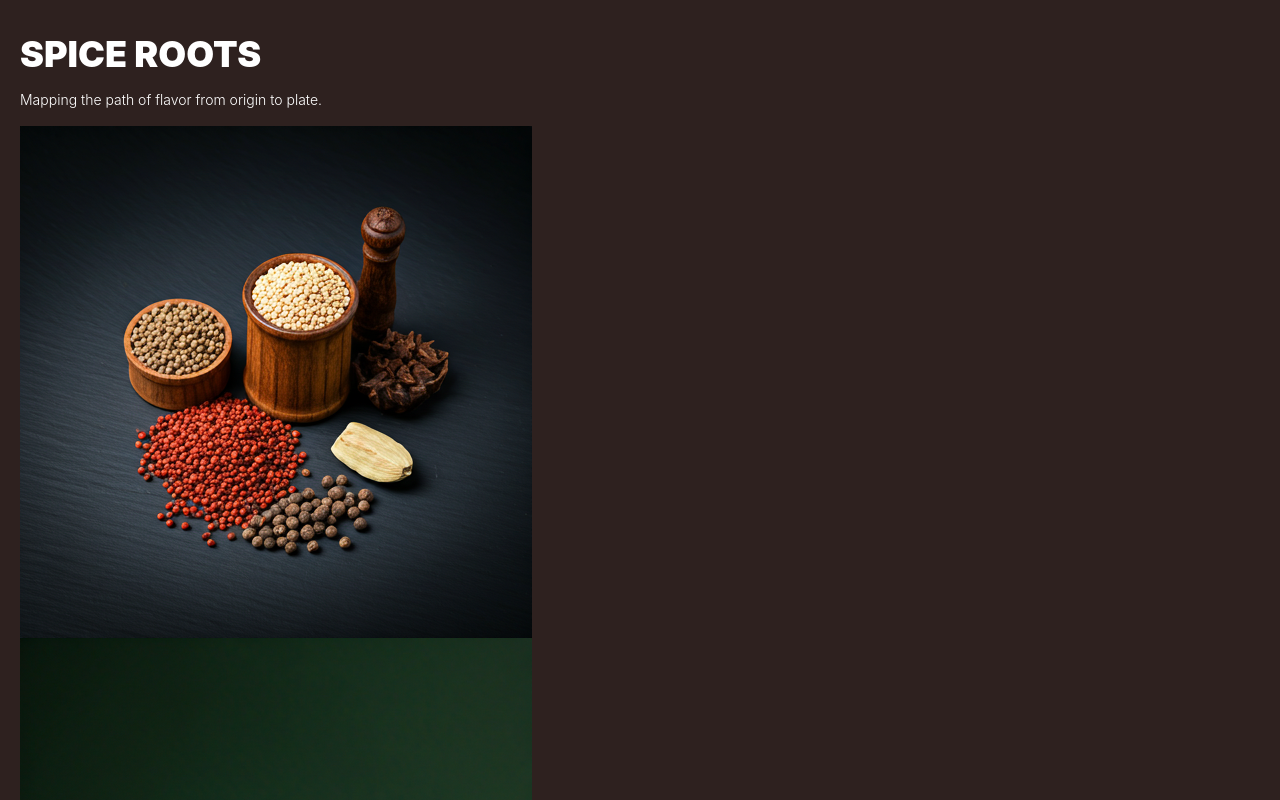
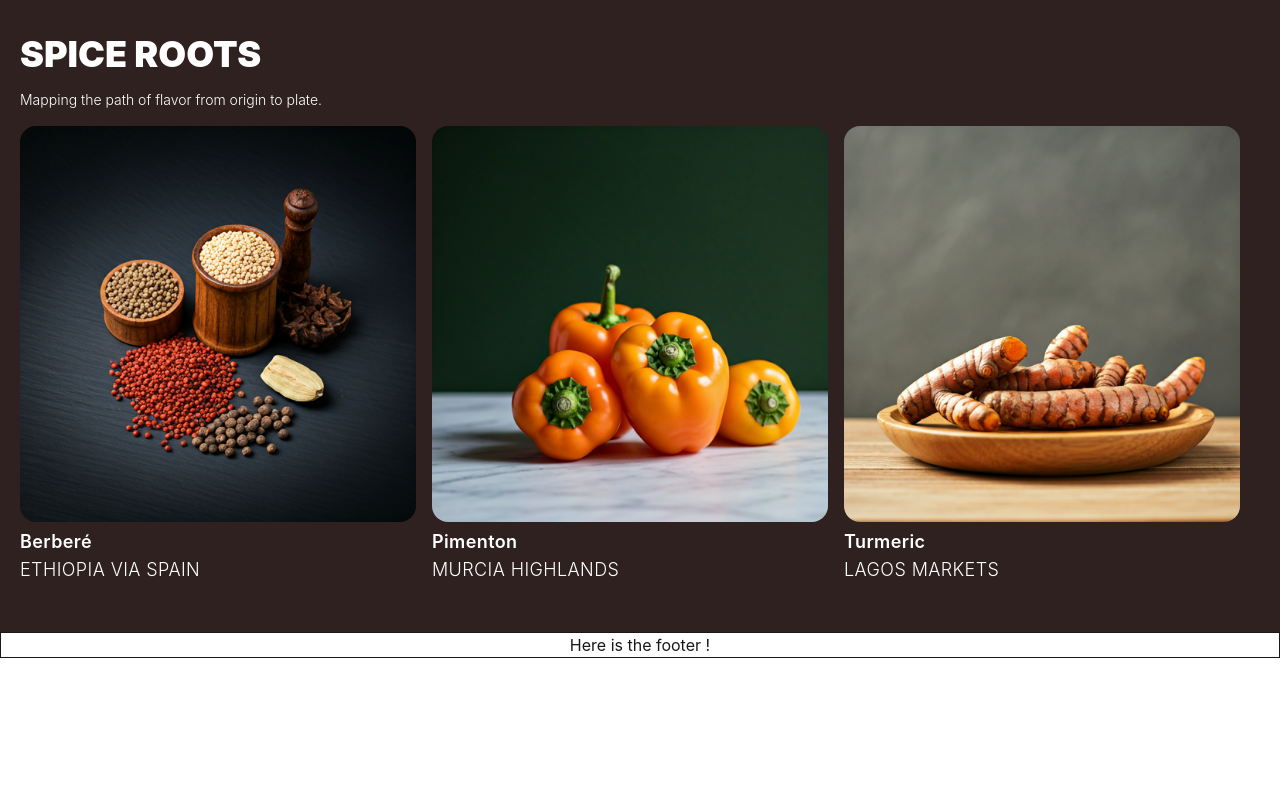
Before and after one commit to trab-ml/spicyfood, a Vue app: page / in a window 1280 px wide. Shown: the part 2640-3440 px from the top of the page. After the commit the page ends 3298 px from the top, so only its background shows below. Built offline with nearby package versions, Linux system fonts and the light colour scheme.

Commit message:
Finish SpiceRoots section

```diff
--- a/src/App.vue
+++ b/src/App.vue
@@ -1,6 +1,6 @@
 <template>
     <Header />
-    <main>
+    <main class="overflow-x-hidden">
         <RouterView />
     </main>
     <Footer />
--- a/src/components/DishItem.vue
+++ b/src/components/DishItem.vue
@@ -1,14 +1,8 @@
 <template>
-    <div :class="dish.boxClass">
-        <img
-            :src="dish.imgSrc"
-            :alt="dish.imgAlt"
-            :class="dish.imgClass"
-        />
-        <div v-if="hasDropdown" class="flex justify-center -mt-5">
-            <div
-                :class="dish.dropdownClass"
-            >
+    <div v-if="hasDropdown" :class="dish.boxClass">
+        <img :src="dish.imgSrc" :alt="dish.imgAlt" :class="dish.imgClass" />
+        <div class="flex justify-center -mt-5">
+            <div :class="dish.dropdownClass">
                 <div tabindex="0" role="button" class="text-(--primary)">
                     <svg
                         tabindex="0"
@@ -36,12 +30,22 @@
                 </div>
             </div>
         </div>
-        <!-- V-ELSE IN SpiceRoots dish mode -->
+    </div>
+    <div v-else class="carousel-item flex-col gap-1.5 overflow-hidden">
+        <img
+            :src="dish.imgSrc"
+            :alt="dish.imgAlt"
+            :class="`${dish.imgClass} rounded-2xl h-40 mr-4 sm:h-99`"
+        />
+        <div class="tracking-wide">
+            <h4 class="card-title text-sm sm:text-lg">{{ dish.name }}</h4>
+            <p class="text-sm sm:text-lg font-light">{{ dish.description }}</p>
+        </div>
     </div>
 </template>
 
 <script setup lang="ts">
-import type DishItemType from '@/types/DishItemType';
+import type DishItemType from "@/types/DishItemType";
 
-const props = defineProps<{dish: DishItemType, hasDropdown: boolean}>();
+const props = defineProps<{ dish: DishItemType; hasDropdown: boolean }>();
 </script>
--- a/src/components/SpiceRoots.vue
+++ b/src/components/SpiceRoots.vue
@@ -6,7 +6,14 @@
         <p class="my-4 text-sm font-light">
             {{ $t("homepage.spiceRoots.subheading") }}
         </p>
-        <DishItem v-for="dish in spiceDishList" :dish="{ ...dish }" :hasDropdown=false />
+
+        <div class="carousel rounded-box">
+            <DishItem
+                v-for="dish in spiceDishList"
+                :dish="{ ...dish }"
+                :hasDropdown="false"
+            />
+        </div>
     </section>
 </template>
 
```
